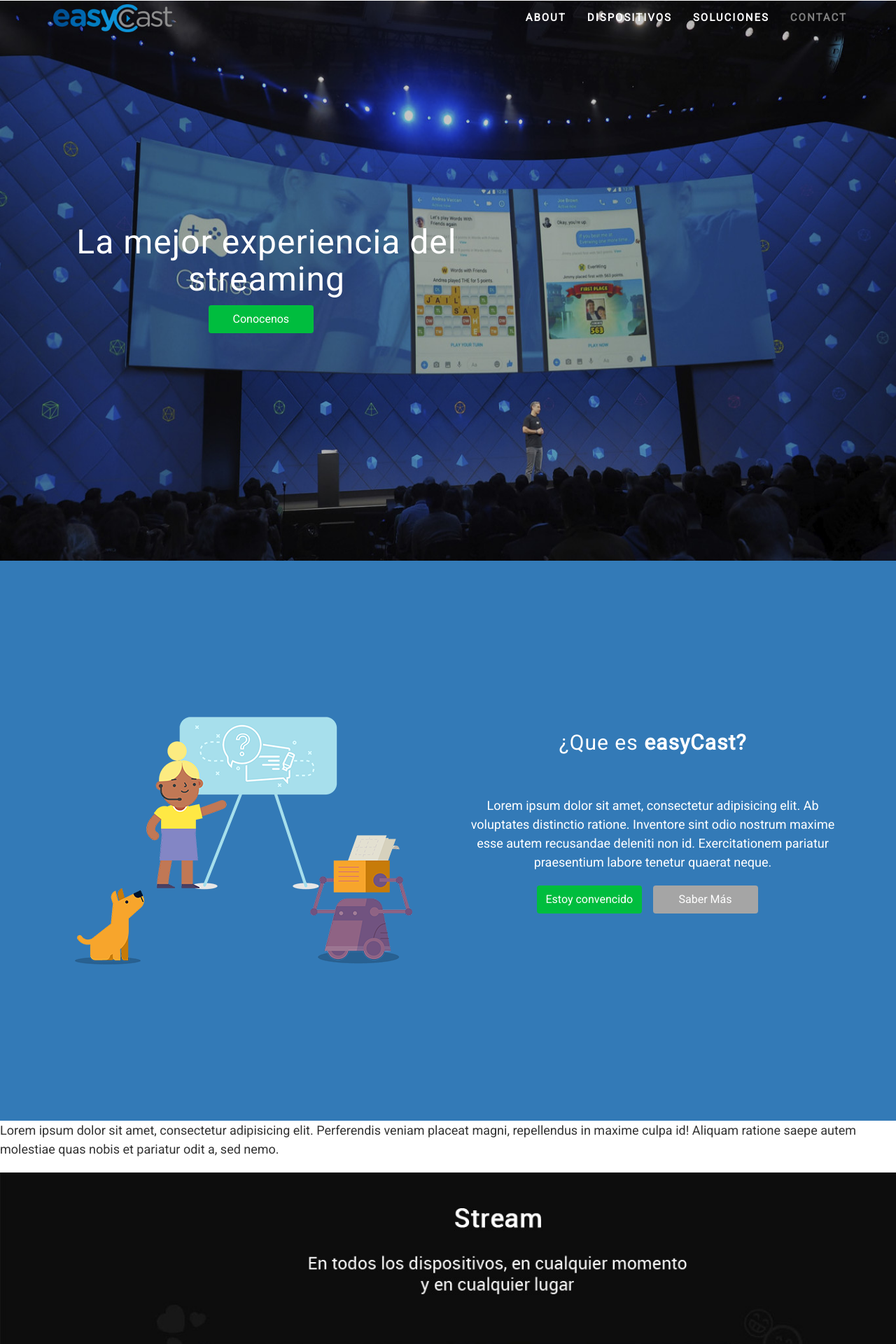
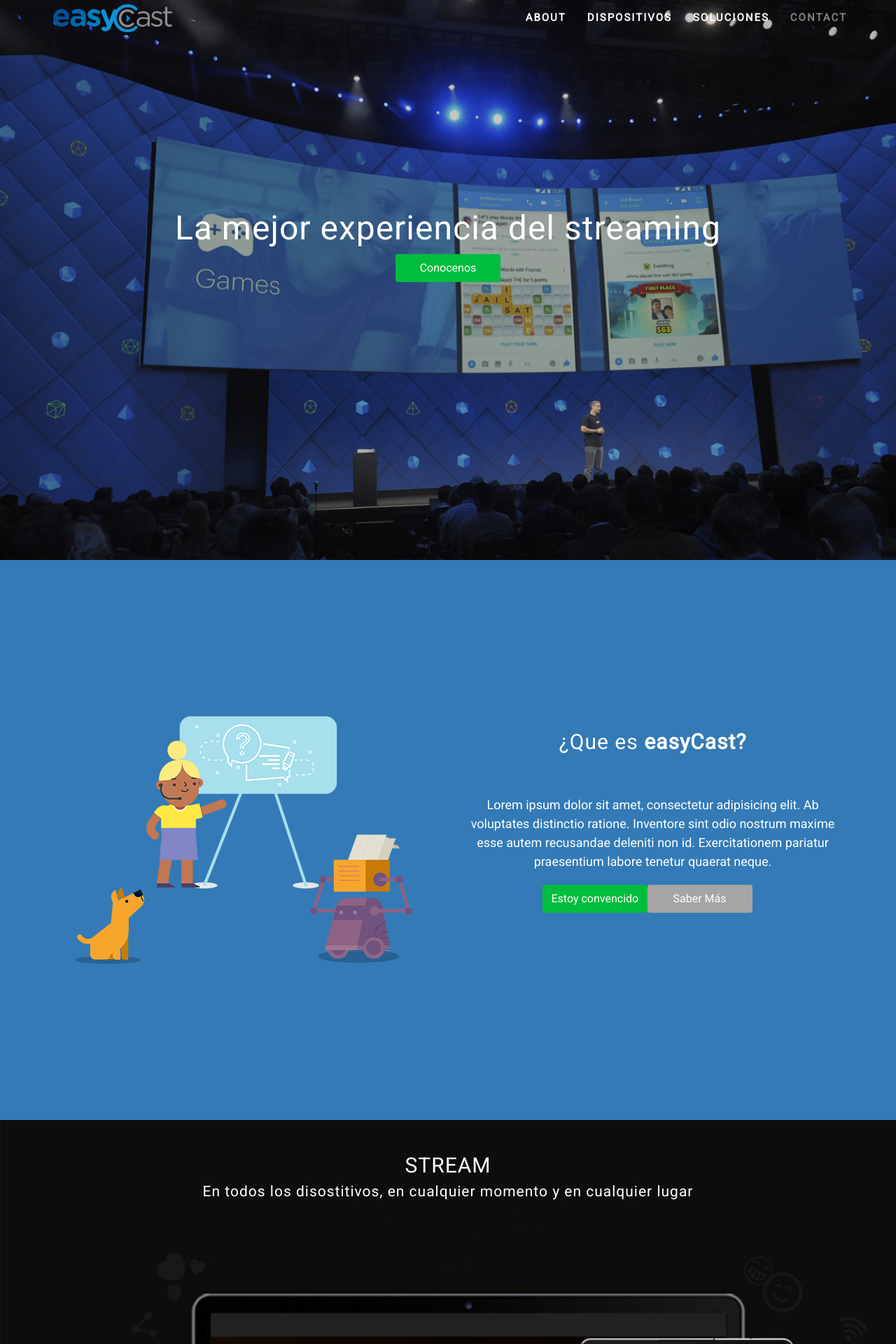
Before and after one commit to RazoDev/easycast, an Angular app: page / in a window 1280 px wide. Shown: the top 1920 px of the page at 70% size. Built offline with nearby package versions, Linux system fonts and the light colour scheme.

Commit message:
primera version

```diff
--- a/src/app/components/about/about.component.html
+++ b/src/app/components/about/about.component.html
@@ -14,5 +14,4 @@
     </div>
 </section>
 <div data-aos="fade-up-right">
-  <p>Lorem ipsum dolor sit amet, consectetur adipisicing elit. Perferendis veniam placeat magni, repellendus in maxime culpa id! Aliquam ratione saepe autem molestiae quas nobis et pariatur odit a, sed nemo.</p>
 </div>
--- a/src/app/components/header/header.component.html
+++ b/src/app/components/header/header.component.html
@@ -1,16 +1,14 @@
 <nav id="mainNav" class="navbar navbar-default navbar-fixed-top "data-spy="affix" data-offset-top="100">
        <div class="container">
-           <!-- Brand and toggle get grouped for better mobile display -->
            <div class="navbar-header">
                <button type="button" class="navbar-toggle collapsed" data-toggle="collapse" data-target="#bs-example-navbar-collapse-1">
                    <span class="sr-only">Toggle navigation</span> Menu <i class="fa fa-bars"></i>
                </button>
                <a class="navbar-brand page-scroll" href="#page-top">
-                  <img alt="Brand" src="../../../assets/img/logo.png">
+                  <img alt="brand" src="../../../assets/img/logo.png">
                </a>
            </div>
 
-           <!-- Collect the nav links, forms, and other content for toggling -->
            <div class="collapse navbar-collapse" id="bs-example-navbar-collapse-1">
                <ul class="nav navbar-nav navbar-right">
                    <li>
@@ -27,9 +25,7 @@
                    </li>
                </ul>
            </div>
-           <!-- /.navbar-collapse -->
        </div>
-       <!-- /.container-fluid -->
    </nav>
 
    <header>
@@ -37,16 +33,14 @@
            <div class="row">
 
                <div class="col-sm-12 imagen-header">
-                 <div class="col-sm-7">
-                     <div class="header-content">
+                 <div class="col-sm-6 col-md-offset-3 text-center header-content">
                          <div class="header-content-inner">
                              <h1>La mejor experiencia del streaming</h1>
                              <a href="#about" class="btn btn-outline btn-xl page-scroll">Conocenos</a>
                          </div>
-                     </div>
                  </div>
                  <div class="screen">
-                     <img src="assets/img/header-img.jpg" class="img-responsive" alt="">
+                     <!-- <img src="assets/img/header-img.jpg" class="img-responsive" alt=""> -->
                  </div>
 
                </div>
--- a/src/app/components/stream/stream.component.html
+++ b/src/app/components/stream/stream.component.html
@@ -1,8 +1,9 @@
 <section id="dispositivos" class="features">
     <div class="container full-image">
         <div class="row ">
-          <div class="col-md-12 stream">
-
+          <div class="col-md-12 stream text-center">
+            <h2>STREAM</h2>
+            <h4>En todos los disostitivos, en cualquier momento y en cualquier lugar</h4>
           </div>
         </div>
     </div>
--- a/src/styles.css
+++ b/src/styles.css
@@ -60,6 +60,10 @@
   font-weight: 200;
   letter-spacing: 1px;
 }
+.navbar-brand>img{
+  width: 70%;
+  max-width: 170px;
+}
 .navbar-default .navbar-header .navbar-toggle {
   font-size: 12px;
   color: #222222;
@@ -99,11 +103,18 @@
 .imagen-header{
   margin: 0;
   padding: 0;
+  position: relative;
 }
 
 .header-content{
   position: absolute;
-  top: 300px;
+	top: 0;
+	bottom: 0;
+	left: 0;
+	right: 0;
+	width: 80%;
+	height: 30%;
+	margin: auto;
 }
 .header-content-inner > h1 {
   font-family: 'Roboto', serif;
@@ -137,7 +148,6 @@
 }
 .header-content-inner > a{
   width: 150px;
-  margin-right: 1em;
 }
 .header-content-inner > .mas{
   width: 150px;
@@ -148,7 +158,6 @@
 
 
 .features{
-
 background: grey;
 width: 100%;
 height: 100vh;
@@ -168,6 +177,17 @@
   display: block;
   margin: 25px auto;
 }
+.stream{
+  margin-top: 2em;
+}
+.stream h4{
+  color: white;
+  font-size: 1.5em;
+
+}
+.stream h2{
+  color: white;
+}
 .soluciones li{
   list-style-type: none;
   padding: 4em 2em;
@@ -181,7 +201,18 @@
   width: 100%;
   height: 100vh;
 }
-
+.screen{
+  background: grey;
+  width: 100%;
+  height: 100vh;
+  background-image: url(./assets/img/header-img.jpg);
+  background-repeat: no-repeat;
+  /*background-attachment: fixed;*/
+  -webkit-background-size: cover;
+  -moz-background-size: cover;
+  -o-background-size: cover;
+  background-size: cover;
+}
 form {
   width: 100%;
   margin: 10% auto;
@@ -287,3 +318,15 @@
     color: grey;
   }
 }
+@media (max-width: 480px) {
+  .header-content{
+    width: 100%;
+  }
+  .header-content h1{
+    font-size: 28px;
+  }
+
+  .about img{
+    width: 200px;
+  }
+}
```
Also changed, not shown: src/assets/img/img-seccion-3.jpg.
